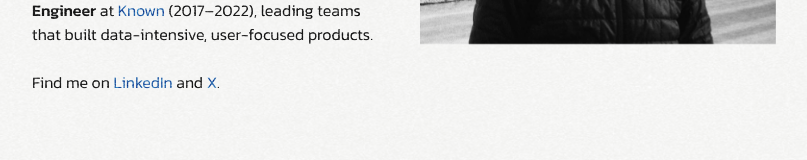
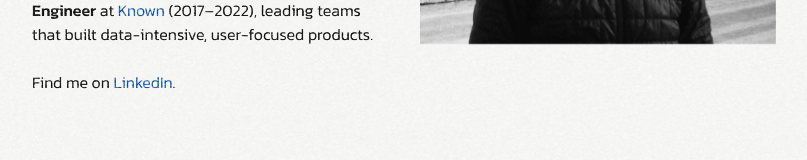
Before and after one commit to luke-mino-altherr/generative-journal, a Next.js app: page / in a window 1280 px wide. Shown: the part 538-698 px from the top of the page, without its empty margins (236-1043 px from the left). Built offline with nearby package versions, Linux system fonts and the light colour scheme; no server answers.

Commit message:
refactor: remove X link from homepage bio
Point the closing line only at LinkedIn and drop the X profile
from structured data.

```diff
--- a/src/pages/index.tsx
+++ b/src/pages/index.tsx
@@ -86,15 +86,6 @@ const Index = () => {
               }
             >
               LinkedIn
-            </a>{' '}
-            and{' '}
-            <a
-              href="https://x.com/lukeminalt"
-              target="_blank"
-              rel="noopener noreferrer"
-              onClick={() => handleOutboundClick('https://x.com/lukeminalt', 'X')}
-            >
-              X
             </a>
             .
           </p>
--- a/src/utils/AppConfig.ts
+++ b/src/utils/AppConfig.ts
@@ -51,7 +51,6 @@ export const AppConfig = {
     // Social media URLs for structured data
     socialProfiles: [
       'https://www.linkedin.com/in/luke-mino-altherr/',
-      'https://x.com/lukeminalt',
       'https://github.com/luke-mino-altherr',
       'https://soundcloud.com/minalt',
       'https://www.instagram.com/lminalt/',
```
